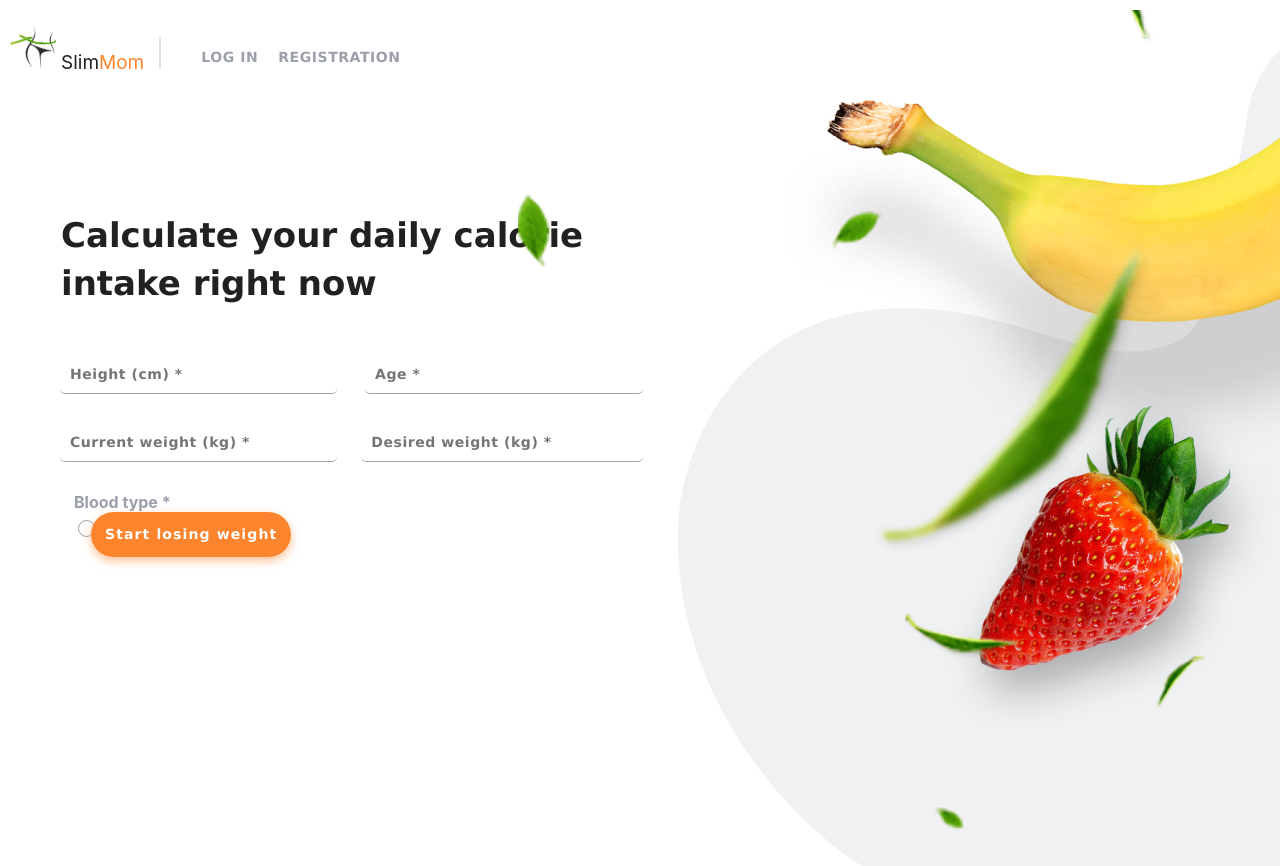
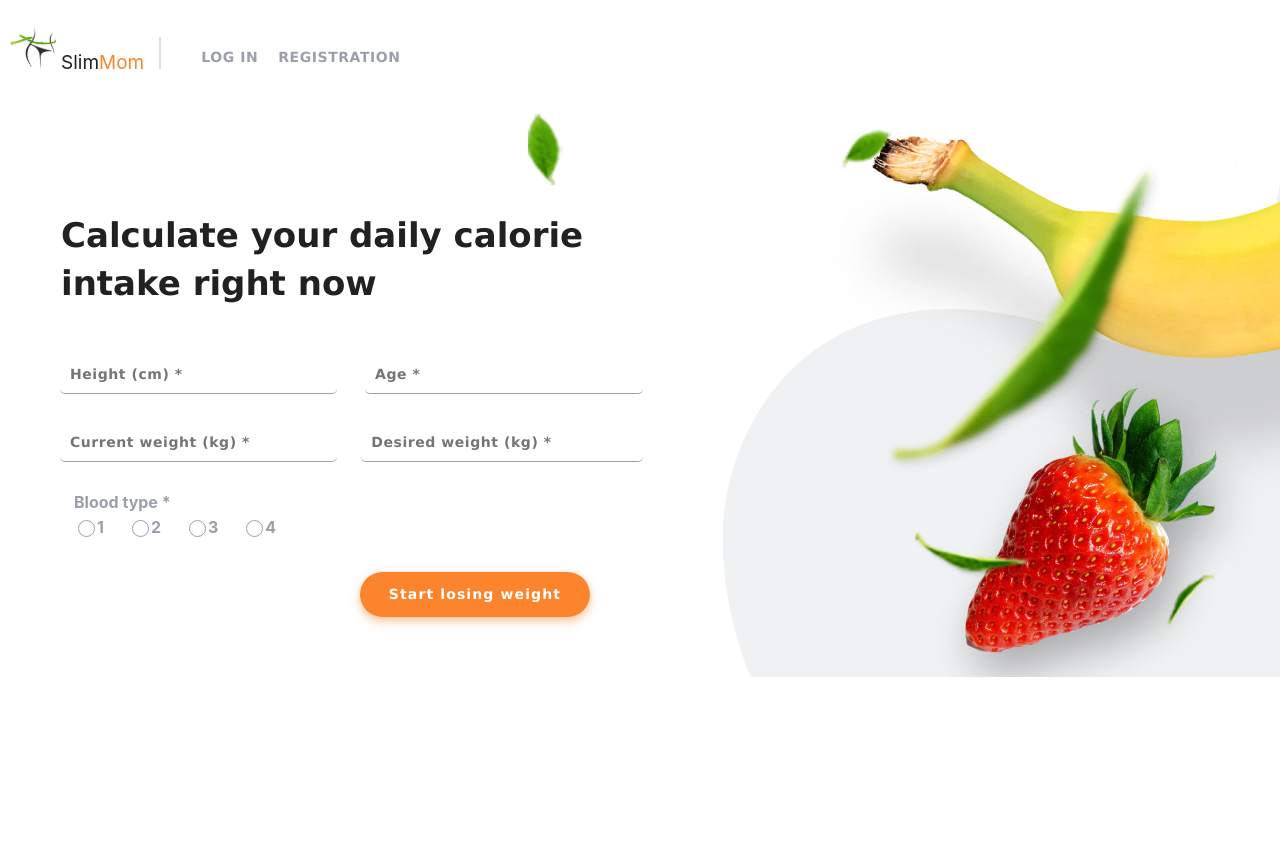
Before and after one commit to CristinaSuciu26/health-app, a React (Create React App) app in the folder frontend/: page / in a window 1280 px wide. After the commit the page ends 800 px from the top, so only its background shows below. Built offline with nearby package versions, Linux system fonts and the light colour scheme.

Commit message:
update styling

```diff
--- a/frontend/src/components/caloriesForm/DailyCaloriesForm.module.css
+++ b/frontend/src/components/caloriesForm/DailyCaloriesForm.module.css
@@ -1,4 +1,5 @@
 .dailyCaloriesContainer {
+  width: 100%;
   max-width: 380px;
   padding-right: 75px;
   box-sizing: border-box;
@@ -139,15 +140,18 @@ input[type="radio"]:checked:after {
   box-shadow: 0px 4px 10px 0px var(--color-shadow);
 }
 
-.btnContainer {
-  display: flex;
-  justify-content: center;
-  margin-top: 20px;
-  margin-left: 31px;
-  position: relative;
-  z-index: 10;
-}
 @media screen and (min-width: 768px) {
+  .btnContainer {
+    flex-basis: 100%;
+    width: 100%;
+    display: flex;
+    margin-top: 20px;
+    margin-right: 470px;
+  }
+  .losingWeightBtn {
+    width: 100%;
+    max-width: 230px;
+  }
   .dailyCaloriesTitle {
     font-size: 34px;
     padding-top: 50px;
@@ -175,16 +179,20 @@ input[type="radio"]:checked:after {
     flex: 1 1 calc(50% - 20px);
     max-width: calc(50% - 20px);
   }
-  .btnContainer {
-    justify-content: left;
-  }
+
   .dailyCaloriesContainer {
     max-width: 768px;
   }
 }
 
 @media screen and (min-width: 1280px) {
+  .btnContainer {
+    margin-right: 0px;
+    margin-top: 0px;
+    margin-left: 300px;
+  }
   .dailyCaloriesContainer {
+    max-width: 1200px;
     flex-direction: row;
     justify-content: space-between;
     align-items: flex-start;
@@ -202,10 +210,4 @@ input[type="radio"]:checked:after {
     width: 50%;
     padding-top: 100px;
   }
-  .btnContainer {
-    justify-content: center;
-    padding-right: 281px;
-    margin-bottom: 20px;
-    margin-top: -60px;
-  }
 }
--- a/frontend/src/components/header/Header.module.css
+++ b/frontend/src/components/header/Header.module.css
@@ -7,6 +7,7 @@
   align-items: center;
   justify-content: space-between;
   border-bottom: 2px solid rgb(224, 220, 220);
+  margin: 0 auto;
 }
 
 @media screen and (min-width: 768px) {
--- a/frontend/src/components/loginForm/LoginForm.module.css
+++ b/frontend/src/components/loginForm/LoginForm.module.css
@@ -14,6 +14,9 @@
   padding: 20px;
   border-radius: 10px;
   display: flex;
+  display: flex;
+  justify-content: center;
+  padding: 15px;
   flex-direction: column;
   align-items: center;
 }
@@ -90,13 +93,23 @@
   cursor: pointer;
   transition: all 235ms ease-in-out;
 }
+.loginBtnContainer {
+  display: flex;
+  justify-content: center;
+  padding: 15px;
+}
 @media screen and (min-width: 768px) {
   .loginTitle {
     text-align: left;
     padding-left: 25px;
   }
+  .loginBtnContainer {
+    padding: 0px;
+  }
   .btnContainer {
     display: flex;
+
+    gap: 15px;
   }
   .loginForm {
     align-items: baseline;
--- a/frontend/src/components/registerForm/RegisterForm.module.css
+++ b/frontend/src/components/registerForm/RegisterForm.module.css
@@ -96,8 +96,12 @@
   padding: 15px;
 }
 @media screen and (min-width: 768px) {
+  .registerBtnContainer {
+    padding: 0px;
+  }
   .btnContainer {
     display: flex;
+    gap: 15px;
   }
   .registerTitle {
     text-align: left;
--- a/frontend/src/pages/calculatorPage/CalculatorPage.module.css
+++ b/frontend/src/pages/calculatorPage/CalculatorPage.module.css
@@ -9,10 +9,19 @@
   display: none;
 }
 
+.imagesContainer {
+  max-width: 100%;
+  margin: 0 auto;
+  display: flex;
+  position: relative;
+}
 @media screen and (min-width: 768px) {
+  .imagesContainer {
+    min-height: 500px;
+  }
   .leafsImg {
     position: absolute;
-    top: 380px;
+    top: -70px;
     right: 80px;
     display: block;
     z-index: 1;
@@ -20,27 +29,33 @@
 
   .layerImg {
     position: absolute;
-    top: 348px;
+    top: -90px;
     right: 0px;
     display: block;
   }
 
   .bananaImg {
     position: absolute;
-    top: 482px;
+    top: 41px;
     right: 0px;
     display: block;
   }
 
   .strawberryImg {
     position: absolute;
-    top: 455px;
+    top: 25px;
     right: 0px;
     display: block;
   }
 }
 
 @media screen and (min-width: 1280px) {
+  .imagesContainer {
+    max-width: 1200px;
+    margin: 0 auto;
+    justify-content: center;
+    min-height: 40px;
+  }
   .layerImg,
   .bananaImg,
   .strawberryImg,
@@ -56,8 +71,8 @@
   }
 
   .leafsDesktopImg {
-    right: 50px;
-    top: 10px;
+    right: 0px;
+    top: -708px;
     display: block;
     position: absolute;
     z-index: 1;
@@ -65,22 +80,22 @@
 
   .layerDesktopImg {
     position: absolute;
-    top: 50px;
-    right: 0px;
+    top: -586px;
+    right: -85px;
     display: block;
   }
 
   .bananaDesktopImg {
     display: block;
     position: absolute;
-    top: 15px;
-    right: 0px;
+    top: -586px;
+    right: -85px;
   }
 
   .strawberryDesktopImg {
     display: block;
     position: absolute;
-    right: 0px;
-    top: 369px;
+    right: -26px;
+    top: -286px;
   }
 }
```
Lines whose indentation alone changed are shown as unchanged.
